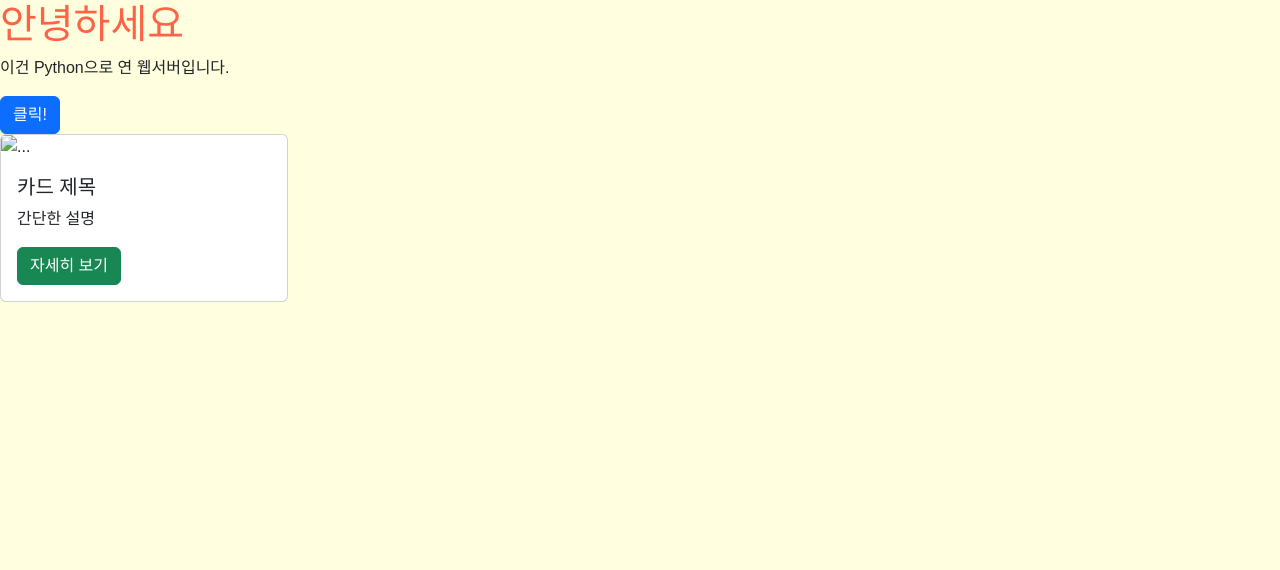
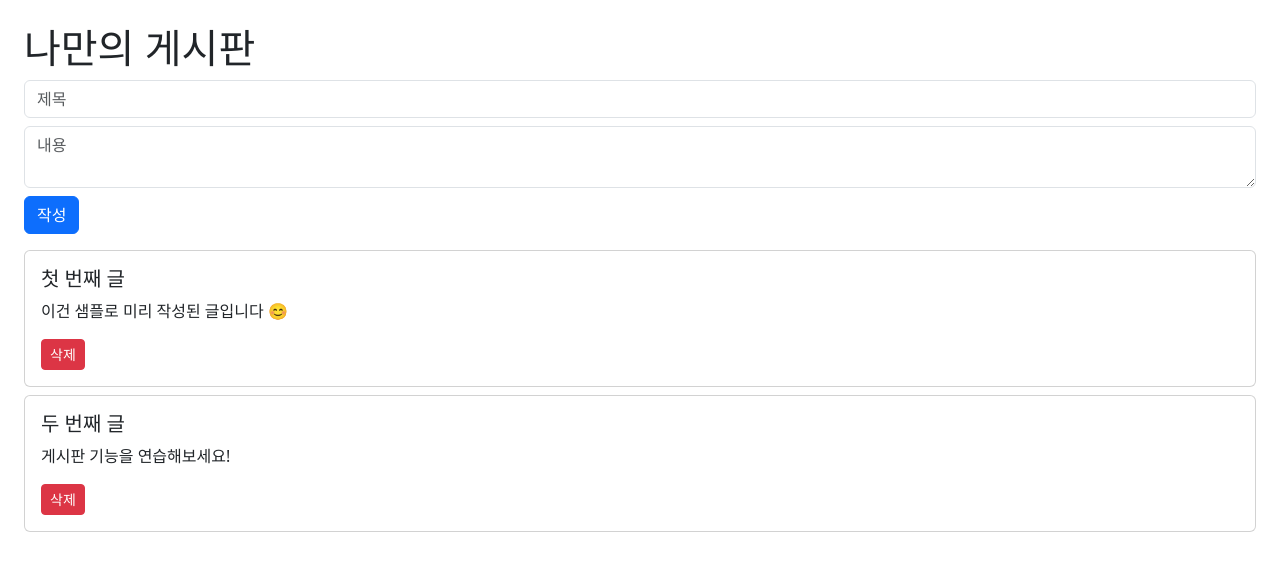
Before and after one commit to do-ong22/Baby, a plain HTML site: page index.html in a window 1280 px wide. Drawn offline with nearby package versions, Linux system fonts and the light colour scheme.

Commit message:
Feat: 파일 추가

```diff
--- a/app.js
+++ b/app.js
@@ -1,5 +1,8 @@
-// 글 데이터를 담을 배열
-let posts = [];
+// 글 데이터를 담을 배열 (미리 샘플 글 넣기)
+let posts = [
+  { title: "첫 번째 글", content: "이건 샘플로 미리 작성된 글입니다 😊" },
+  { title: "두 번째 글", content: "게시판 기능을 연습해보세요!" }
+];
 
 // 화면에 글 목록을 보여주는 함수
 function renderPosts() {
@@ -21,6 +24,7 @@ function renderPosts() {
   });
 }
 
+// 글 작성 내용 가져오기
 const form = document.querySelector('#postForm');
 
 form.addEventListener('submit', (e) => {
@@ -40,6 +44,7 @@ form.addEventListener('submit', (e) => {
   form.reset();
 });
 
+// 글 목록 삭제
 const postList = document.querySelector('#postList');
 
 postList.addEventListener('click', (e) => {
@@ -49,3 +54,6 @@ postList.addEventListener('click', (e) => {
     renderPosts(); // 화면 갱신
   }
 });
+
+// 페이지 처음 열릴 때 미리 렌더링
+renderPosts();
--- a/index.html
+++ b/index.html
@@ -1,39 +1,39 @@
 <!DOCTYPE html>
-<html lang="en">
+<html lang="ko">
   <head>
     <meta charset="UTF-8" />
-    <meta name="viewport" content="width=device-width, initial-scale=1.0" />
+    <title>나만의 게시판</title>
+    <!-- 부트스트랩 CSS 연결 -->
     <link
       href="https://cdn.jsdelivr.net/npm/bootstrap@5.3.0/dist/css/bootstrap.min.css"
       rel="stylesheet"
     />
-    <title>내 첫 웹페이지</title>
-    <style>
-      body {
-        background-color: lightyellow;
-        font-family: Arial, sans-serif;
-      }
-      h1 {
-        color: tomato;
-      }
-    </style>
   </head>
-  <body>
-    <h1>안녕하세요</h1>
-    <p>이건 Python으로 연 웹서버입니다.</p>
-    <button class="btn btn-primary">클릭!</button>
-    <div class="card" style="width: 18rem">
-      <img src="이미지주소" class="card-img-top" alt="..." />
-      <div class="card-body">
-        <h5 class="card-title">카드 제목</h5>
-        <p class="card-text">간단한 설명</p>
-        <a href="#" class="btn btn-success">자세히 보기</a>
-      </div>
-    </div>
+  <body class="p-4">
+    <h1>나만의 게시판</h1>
+
+    <!-- 글 작성 폼 -->
+    <form id="postForm" class="mb-3">
+      <input
+        type="text"
+        id="title"
+        placeholder="제목"
+        class="form-control mb-2"
+        required
+      />
+      <textarea
+        id="content"
+        placeholder="내용"
+        class="form-control mb-2"
+        required
+      ></textarea>
+      <button type="submit" class="btn btn-primary">작성</button>
+    </form>
+
+    <!-- 글 목록이 들어갈 공간 -->
+    <div id="postList"></div>
+
+    <!-- JS 파일 연결 -->
+    <script src="app.js"></script>
   </body>
-  <script>
-    document.querySelector("button").addEventListener("click", function () {
-      alert("버튼이 클릭되었습니다!");
-    });
-  </script>
 </html>
```
